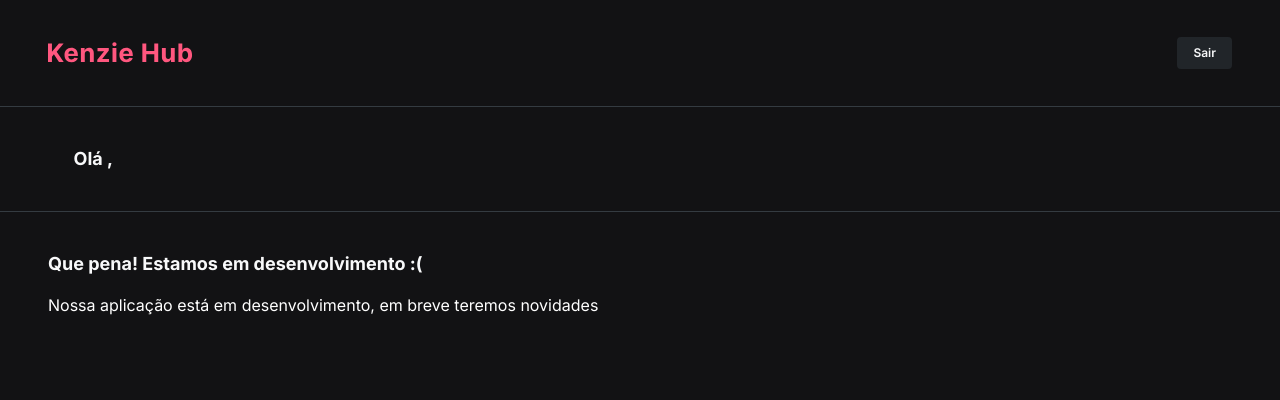
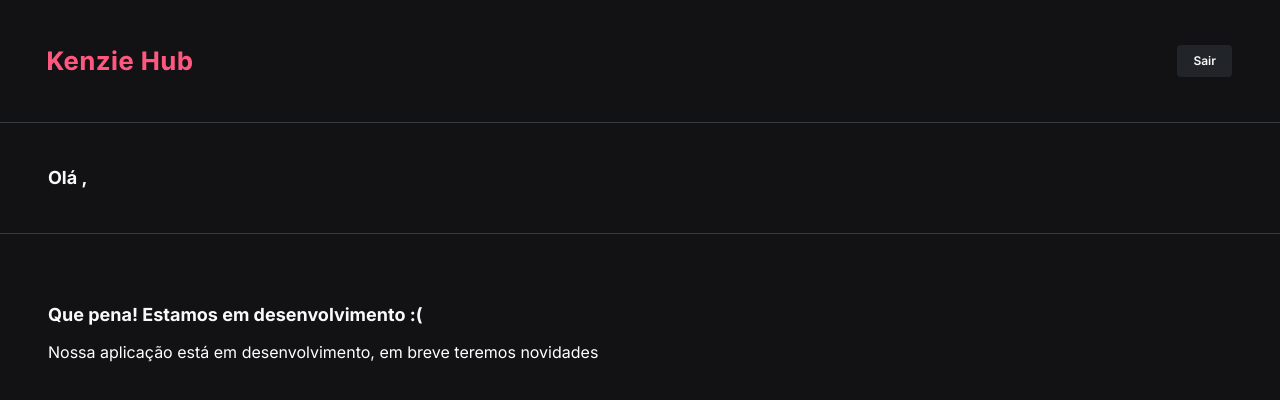
Before and after one commit to edumatheus65/developers_hub, a React (Vite) app: page /dashboard in a window 1280 px wide. Shown: the top 400 px of the page. Built offline with nearby package versions, Linux system fonts and the light colour scheme.

Commit message:
kenzieHub

```diff
--- a/src/App.jsx
+++ b/src/App.jsx
@@ -3,13 +3,13 @@ import "./styles/index.scss";
 import { ToastContainer, toast } from "react-toastify";
 import "react-toastify/dist/ReactToastify.css";
 
-function App() {
+export const App = () => {
   return (
     <div className="App">
       <RoutesMain />
       <ToastContainer position="top-right" autoClose={2000} />
     </div>
   );
-}
+};
 
 export default App;
--- a/src/components/HeaderDashboard/style.module.scss
+++ b/src/components/HeaderDashboard/style.module.scss
@@ -1,5 +1,5 @@
 .header {
-  padding: clamp(0.8rem, 2vw, 1.3rem);
+  padding: clamp(0.8rem, 4vw, 1.8rem);
 
   .flexbox {
     display: flex;
--- a/src/components/KenzieHubSection/style.module.scss
+++ b/src/components/KenzieHubSection/style.module.scss
@@ -1,14 +1,11 @@
 .section {
   margin-top: 25px;
+  padding: clamp(0.8rem, 4vw, 1.8rem);
 
   .flexbox {
     display: flex;
     flex-direction: column;
-    gap: 21px;
-
-    // @media (max-width: 480px) {
-    //   display: none;
-    // }
+    gap: 17px;
 
     h3 {
       font-size: clamp(0.9rem, 4vw, 1.125rem);
--- a/src/pages/Dashboard/style.module.scss
+++ b/src/pages/Dashboard/style.module.scss
@@ -1,8 +1,8 @@
 .dashboard {
   border-top: 1px solid var(--grey-2);
   border-bottom: 1px solid var(--grey-2);
+  padding: clamp(0.8rem, 4vw, 1.8rem);
   .userInformation {
-    padding: clamp(0.8rem, 2vw, 1.8rem);
     display: flex;
     flex-direction: column;
     gap: 15px;
```
